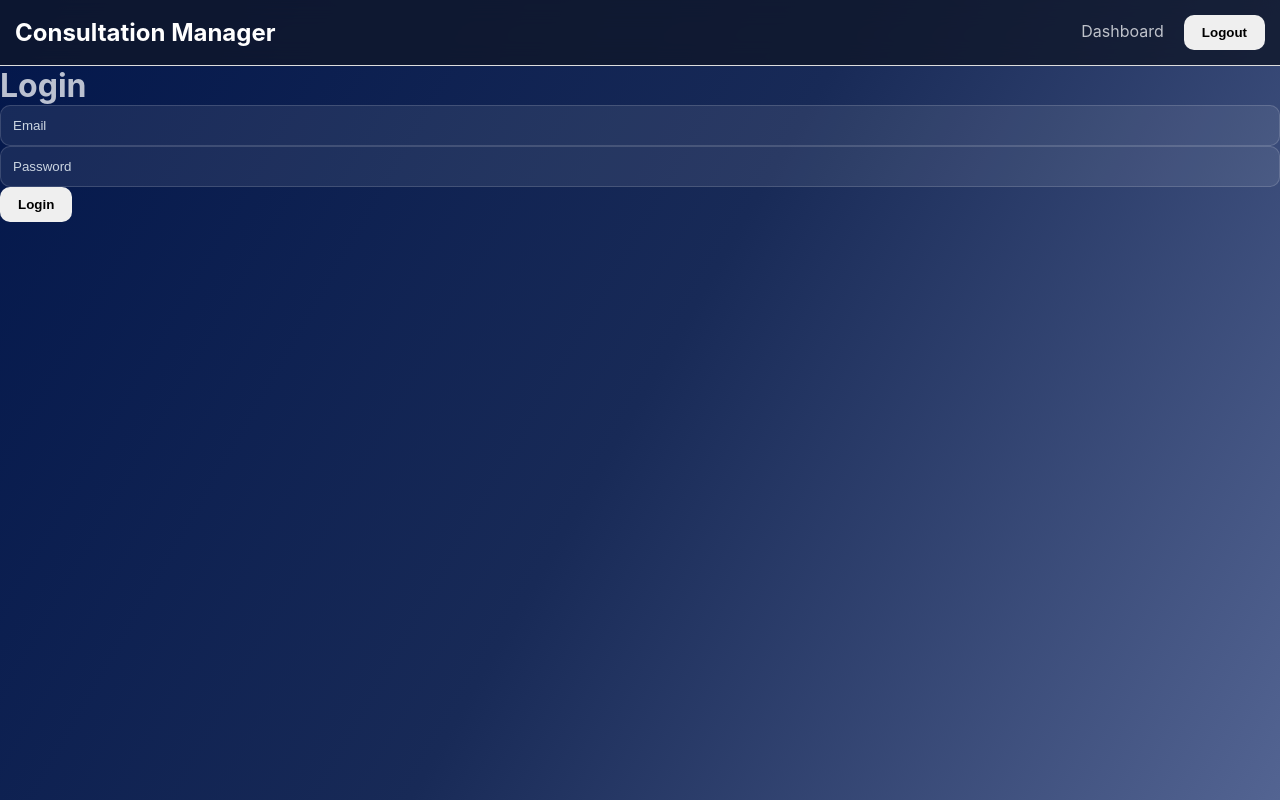
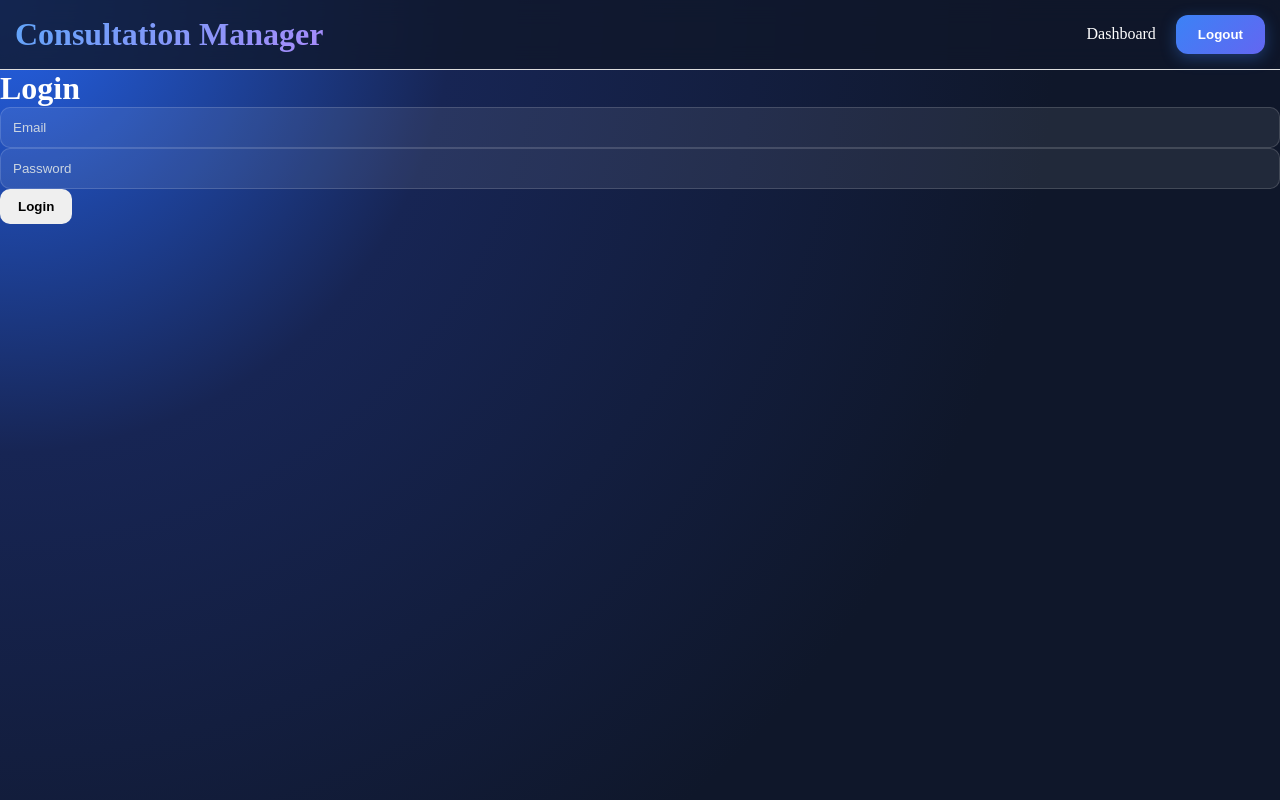
Before and after one commit to sanchali2807/ConsulationRecordingManager, a React app in the folder consultation-recording-manager/frontend/: page /login in a window 1280 px wide. Built offline with nearby package versions, Linux system fonts and the light colour scheme; the HTML template or start-up script is replaced by a standard one.

Commit message:
features

```diff
--- a/consultation-recording-manager/frontend/src/components/RecordingCard.jsx
+++ b/consultation-recording-manager/frontend/src/components/RecordingCard.jsx
@@ -8,27 +8,44 @@ export default function RecordingCard({
 
   return (
     <div
-      style={{
-        border:
-          "1px solid gray",
-        padding: "10px",
-        margin: "10px"
-      }}
+      className="recording-card"
     >
+
+      <div>
+
         <h3>
           {recording.title}
         </h3>
 
         <p>
+          Client:
+          {" "}
+          {recording.clientName}
+        </p>
+
+        <p>
+          Status:
+          {" "}
+          {recording.status}
+        </p>
+
+        <p>
+          Created:
+          {" "}
           {
-          recording.clientName
+            new Date(
+              recording.createdAt
+            ).toLocaleDateString()
           }
         </p>
 
+      </div>
+
       <Link
+        className="view-btn"
         to={`/recordings/${recording._id}`}
       >
-        View
+        View Details →
       </Link>
 
     </div>
--- a/consultation-recording-manager/frontend/src/index.css
+++ b/consultation-recording-manager/frontend/src/index.css
@@ -5,20 +5,18 @@
 }
 
 body {
-  font-family: Inter, Arial, sans-serif;
   min-height: 100vh;
 
   background:
-    linear-gradient(
-      120deg,
-      #03174b,
-      #182a57,
-      #536492
+    radial-gradient(
+      circle at top left,
+      #2563eb 0%,
+      #172554 30%,
+      #0f172a 70%
     );
 
-  color: #f8fafcbf;
+  color: white;
 }
-
 a {
   text-decoration: none;
   color: inherit;
@@ -65,7 +63,7 @@ textarea::placeholder {
 .page-container {
   max-width: 1400px;
   margin: 0 auto;
-  padding: 30px;
+  padding: 16px 24px;
 }
 hr {
   border: none;
@@ -91,13 +89,10 @@ hr {
       0.1
     );
 
-  padding: 18px 32px;
+  padding: 12px 24px;
 
   display: flex;
-
-  justify-content:
-    space-between;
-
+  justify-content: space-between;
   align-items: center;
 }
 
@@ -118,7 +113,10 @@ hr {
 
 
 .stats-container {
-  display: flex;
+  display: grid;
+  grid-template-columns:
+    repeat(auto-fit,minmax(250px,1fr));
+
   gap: 20px;
   margin-bottom: 25px;
 }
@@ -155,3 +153,190 @@ hr {
   font-weight: bold;
   margin-top: 10px;
 }
+
+.detail-card {
+  background:
+    rgba(255,255,255,0.06);
+
+  border:
+    1px solid rgba(
+      255,
+      255,
+      255,
+      0.12
+    );
+
+  border-radius: 24px;
+
+  padding: 30px;
+
+  backdrop-filter:
+    blur(15px);
+
+  box-shadow:
+    0 8px 30px
+    rgba(
+      0,
+      0,
+      0,
+      0.25
+    );
+}
+
+.primary-btn {
+  background:
+    linear-gradient(
+      135deg,
+      #3b82f6,
+      #6366f1
+    );
+
+  color: white;
+
+  border: none;
+
+  padding: 12px 22px;
+
+  border-radius: 12px;
+
+  font-weight: 600;
+
+  box-shadow:
+    0 4px 15px
+    rgba(
+      59,
+      130,
+      246,
+      0.35
+    );
+}
+
+.delete-btn {
+  background:
+    linear-gradient(
+      135deg,
+      #ef4444,
+      #dc2626
+    );
+
+  color: white;
+}
+
+.navbar h2 {
+  font-size: 2rem;
+
+  background:
+    linear-gradient(
+      135deg,
+      #60a5fa,
+      #a78bfa
+    );
+
+  -webkit-background-clip: text;
+
+  -webkit-text-fill-color:
+    transparent;
+}
+
+
+.recording-card {
+
+  background:
+    rgba(255,255,255,0.08);
+
+  border:
+    1px solid rgba(
+      255,
+      255,
+      255,
+      0.12
+    );
+
+  backdrop-filter:
+    blur(12px);
+
+  border-radius: 18px;
+
+  padding: 24px;
+
+  margin-bottom: 20px;
+
+  display: flex;
+
+  justify-content:
+    space-between;
+
+  align-items: center;
+
+  transition: 0.25s;
+}
+
+.recording-card:hover {
+
+  transform:
+    translateY(-3px);
+
+  border-color:
+    rgba(
+      99,
+      102,
+      241,
+      0.6
+    );
+
+  box-shadow:
+    0 10px 25px
+    rgba(
+      99,
+      102,
+      241,
+      0.2
+    );
+}
+
+.recording-card h3 {
+
+  margin-bottom: 10px;
+
+  font-size: 1.4rem;
+
+  color: white;
+}
+
+.recording-card p {
+
+  color: #dbeafe;
+
+  margin: 6px 0;
+}
+
+.view-btn {
+
+  background:
+    linear-gradient(
+      135deg,
+      #3b82f6,
+      #6366f1
+    );
+
+  color: white;
+
+  padding:
+    12px 18px;
+
+  border-radius: 10px;
+
+  font-weight: 600;
+}
+
+.view-btn:hover {
+
+  opacity: 0.9;
+}
+
+.action-buttons {
+  display: flex;
+  gap: 12px;
+  flex-wrap: wrap;
+  margin-top: 30px;
+}
--- a/consultation-recording-manager/frontend/src/pages/RecordingDetailPage.jsx
+++ b/consultation-recording-manager/frontend/src/pages/RecordingDetailPage.jsx
@@ -257,6 +257,7 @@ className="primary-btn"
 >
   ← Back
 </button>
+<div className="detail-card">
       {isEditing ? (
   <input
     type="text"
@@ -278,6 +279,7 @@ className="primary-btn"
     {recording.title}
   </h1>
 )}
+
 
       <p>
         Client:
@@ -385,7 +387,7 @@ career,finance,love"
 
 <br />
 <br />
-
+<div className="action-buttons">
 <button
 className="primary-btn"
   onClick={
@@ -398,17 +400,6 @@ className="primary-btn"
       ? "Archive Recording"
       : "Restore Recording"
   }
-</button>
-
-<br />
-<br />
-<button
-className="primary-btn"
-  onClick={
-    handleDelete
-  }
->
-  Delete Recording
 </button>
 <br />
 <br />
@@ -456,6 +447,7 @@ className="primary-btn"
   </>
 ) : (
   <button
+  className="primary-btn"
     onClick={() =>
       setIsEditing(true)
     }
@@ -467,8 +459,20 @@ className="primary-btn"
         : "Add Notes & Tags"
     }
   </button>
+
 )}
-
+<br />
+<br />
+<button
+className="delete-btn"
+  onClick={
+    handleDelete
+  }
+>
+  Delete Recording
+</button>
+</div>
+    </div>
     </div>
     </div>
     </>
```
Lines whose indentation alone changed are shown as unchanged.
